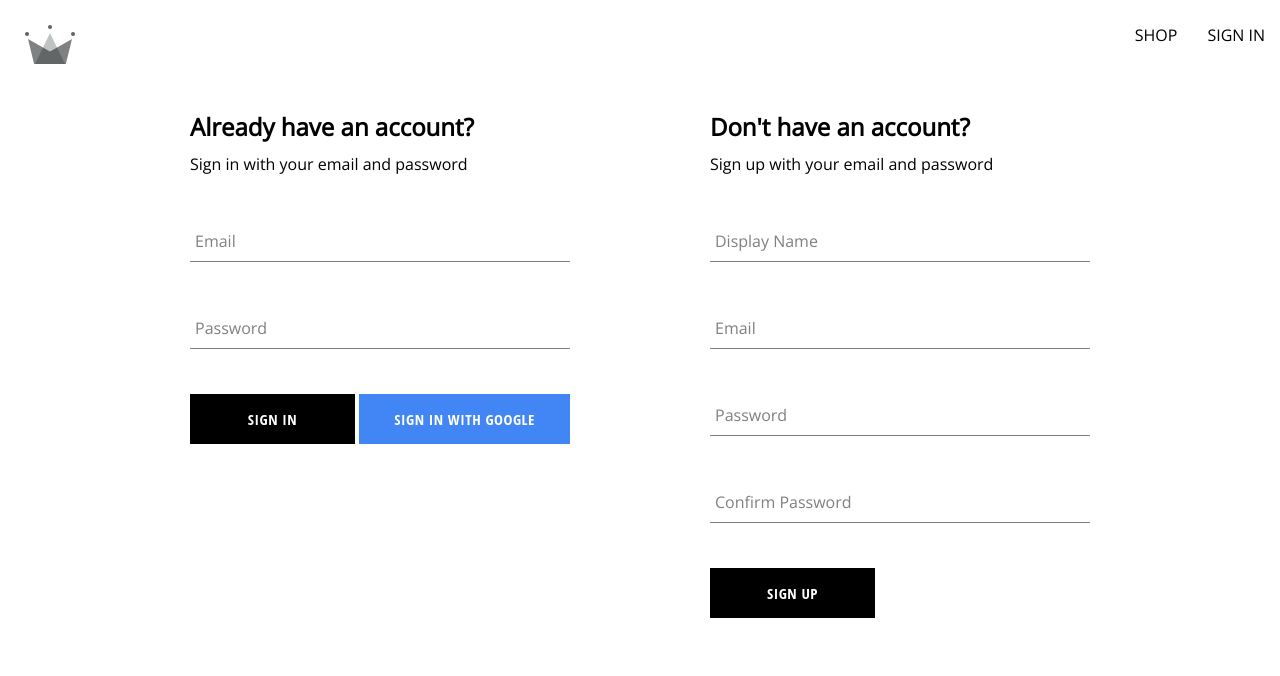
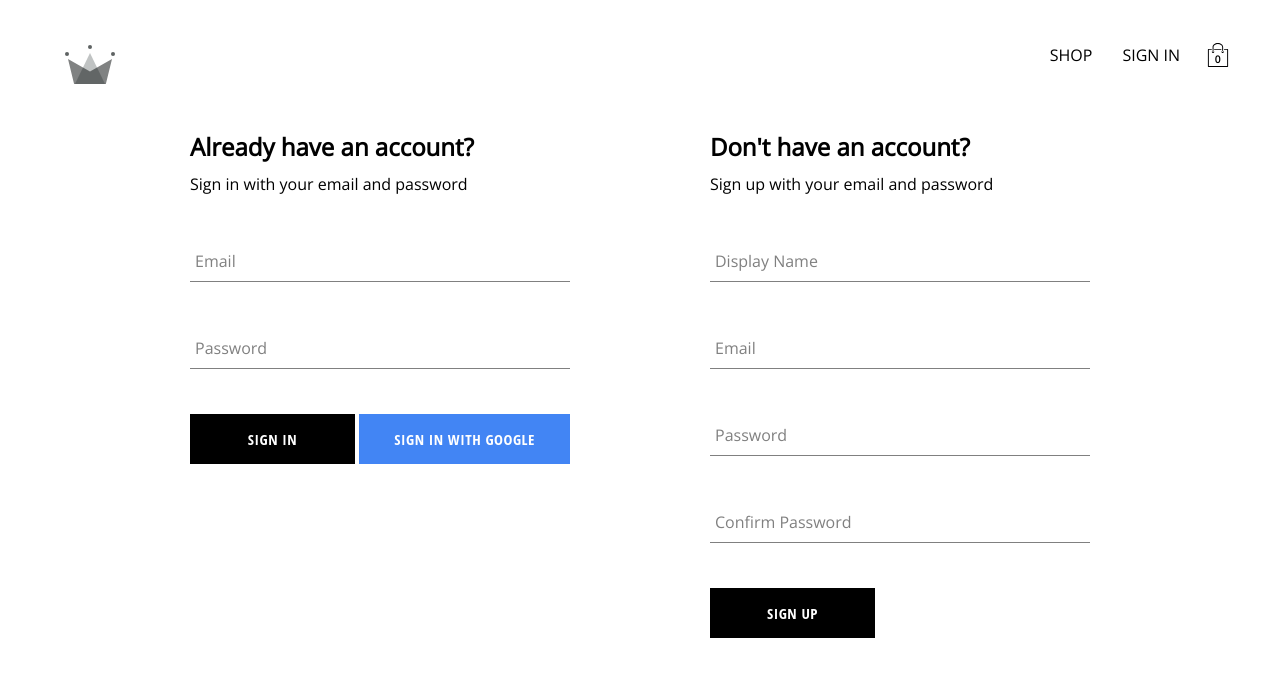
Before and after one commit to Aeneasusid/crown-clothing, a React (Create React App) app: page /auth in a window 1280 px wide. Shown: the top 676 px of the page. Built offline with nearby package versions, Linux system fonts and the light colour scheme; no server answers.

Commit message:
cart context and shoping icon

```diff
--- /dev/null
+++ b/src/components/cart-dropdown/cart-dropdown.component.jsx
@@ -0,0 +1,14 @@
+import React from 'react';
+
+import Button from '../button/button.component';
+
+import './cart-dropdown.styles.scss';
+
+const CartDropdown = () => (
+  <div className='cart-dropdown-container'>
+    <div className='cart-items' />
+    <Button>GO TO CHECKOUT</Button>
+  </div>
+);
+
+export default CartDropdown;
--- /dev/null
+++ b/src/components/cart-dropdown/cart-dropdown.styles.scss
@@ -0,0 +1,24 @@
+.cart-dropdown-container {
+  position: absolute;
+  width: 240px;
+  height: 340px;
+  display: flex;
+  flex-direction: column;
+  padding: 20px;
+  border: 1px solid black;
+  background-color: white;
+  top: 90px;
+  right: 40px;
+  z-index: 5;
+
+  .cart-items {
+    height: 240px;
+    display: flex;
+    flex-direction: column;
+    overflow: scroll;
+  }
+
+  button {
+    margin-top: auto;
+  }
+}
--- /dev/null
+++ b/src/components/cart-icon/cart-icon.component.jsx
@@ -0,0 +1,22 @@
+import { useContext } from 'react';
+
+import { ReactComponent as ShoppingIcon } from '../../assets/shopping-bag.svg';
+
+import { CartContext } from '../../contexts/cart.context';
+
+import './cart-icon.styles.scss';
+
+const CartIcon = () => {
+  const { isCartOpen, setIsCartOpen } = useContext(CartContext);
+
+  const toggleIsCartOpen = () => setIsCartOpen(!isCartOpen);
+
+  return (
+    <div className='cart-icon-container' onClick={toggleIsCartOpen}>
+      <ShoppingIcon className='shopping-icon' />
+      <span className='item-count'>0</span>
+    </div>
+  );
+};
+
+export default CartIcon;
--- /dev/null
+++ b/src/components/cart-icon/cart-icon.styles.scss
@@ -0,0 +1,21 @@
+.cart-icon-container {
+  width: 45px;
+  height: 45px;
+  position: relative;
+  display: flex;
+  align-items: center;
+  justify-content: center;
+  cursor: pointer;
+
+  .shopping-icon {
+    width: 24px;
+    height: 24px;
+  }
+
+  .item-count {
+    position: absolute;
+    font-size: 10px;
+    font-weight: bold;
+    bottom: 12px;
+  }
+}
--- /dev/null
+++ b/src/contexts/cart.context.jsx
@@ -0,0 +1,13 @@
+import { createContext, useState } from 'react';
+
+export const CartContext = createContext({
+  isCartOpen: false,
+  setIsCartOpen: () => {},
+});
+
+export const CartProvider = ({ children }) => {
+  const [isCartOpen, setIsCartOpen] = useState(false);
+  const value = { isCartOpen, setIsCartOpen };
+
+  return <CartContext.Provider value={value}>{children}</CartContext.Provider>;
+};
--- a/src/index.js
+++ b/src/index.js
@@ -5,6 +5,7 @@
 import App from './App';
 import { UserProvider } from './contexts/user.context';
 import { ProductsProvider } from './contexts/products.context';
+import { CartProvider } from './contexts/cart.context';
 
 import './index.scss';
 
@@ -14,7 +15,9 @@
     <BrowserRouter>
       <UserProvider>
         <ProductsProvider>
-          <App />
+          <CartProvider>
+            <App />
+          </CartProvider>
         </ProductsProvider>
       </UserProvider>
     </BrowserRouter>
--- a/src/index.scss
+++ b/src/index.scss
@@ -1,5 +1,6 @@
 body {
   margin: 0;
+  padding: 20px 40px;
   font-family: 'Open Sans',sans-serif;
   -webkit-font-smoothing: antialiased;
   -moz-osx-font-smoothing: grayscale;
--- a/src/routes/navigation/navigation.component.jsx
+++ b/src/routes/navigation/navigation.component.jsx
@@ -2,8 +2,12 @@
 import { Outlet, Link} from 'react-router-dom';
 
 import { UserContext } from '../../contexts/user.context';
+import { CartContext } from '../../contexts/cart.context';
 
+import CartIcon from '../../components/cart-icon/cart-icon.component';
+import CartDropdown from '../../components/cart-dropdown/cart-dropdown.component';
 import { ReactComponent as CrownLogo } from '../../assets/crown.svg';
+
 import { signOutUser } from '../../utils/firebase/firebase.utils';
 
 
@@ -11,6 +15,7 @@
 
 const Navigation = () => {
   const { currentUser } = useContext(UserContext);
+	const { isCartOpen } = useContext(CartContext);
 
 	return (
 		<Fragment>
@@ -18,13 +23,14 @@
 				<Link className='logo-container' to='/'><CrownLogo className='logo' /></Link>
 				<div className='nav-links-container'>
 					<Link className='nav-link' to='/shop'>SHOP</Link>
-
           {currentUser ? (
             <span className='nav-link' onClick={signOutUser}>SIGN OUT</span>
           ) : (
             <Link className='nav-link' to='/auth'>SIGN IN</Link>
           )}
+					<CartIcon />
         </div>
+				{isCartOpen && <CartDropdown />}
       </div>
 			<Outlet />
 		</Fragment>
```
Also changed, not shown: src/assets/shopping-bag.svg (added).
